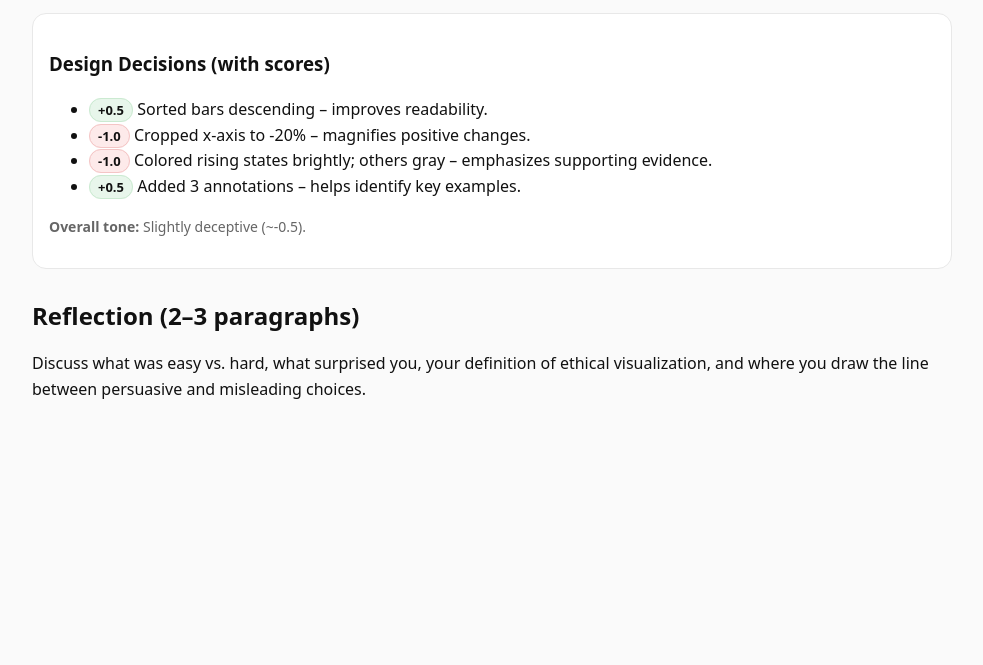
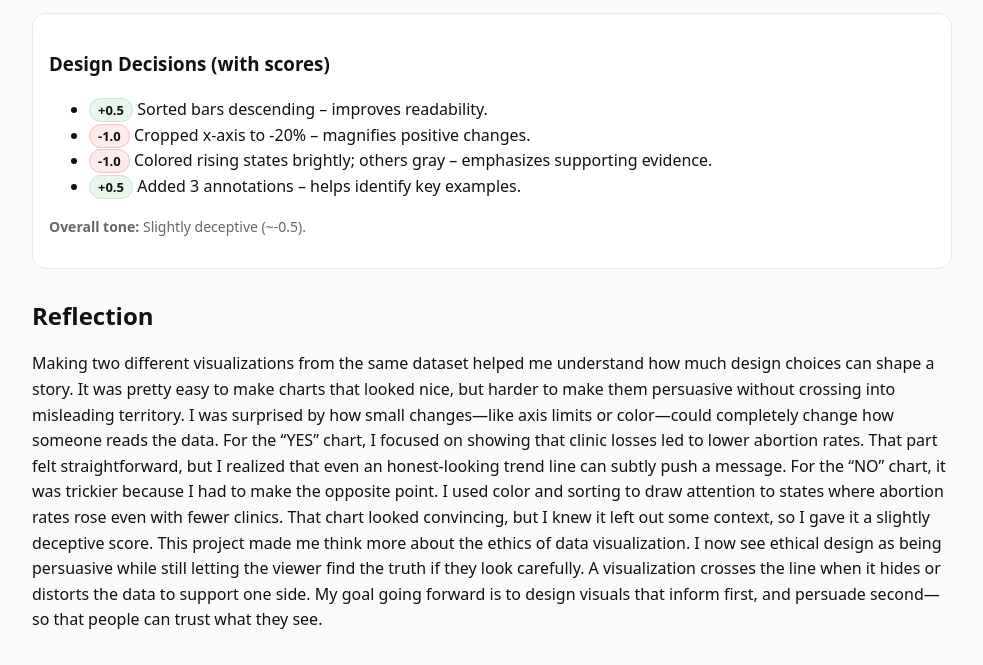
Before and after one commit to ppanchal-ucsd/project2, a plain HTML site: page index.html in a window 1280 px wide. Shown: the part 916-1581 px from the top of the page, without its empty margins (148-1131 px from the left). Before the commit the page ends 1351 px from the top, so only its background shows below. Drawn offline with Linux system fonts and the light colour scheme.

Commit message:
added more changes to site

```diff
--- a/index.html
+++ b/index.html
@@ -33,7 +33,7 @@
 
     <h2>Visualization A — Argues the proposition is <em>True</em></h2>
     <figure>
-      <img src="/Users/poojapanchal/Desktop/Images/yes_chart.png" alt="YES chart" style="width:100%;height:auto;border-radius:10px" />
+      <img src="yes_chart.png" alt="YES chart" style="width:100%;height:auto;border-radius:10px" />
       <figcaption>Caption: one sentence explaining how this supports the claim.</figcaption>
     </figure>
     <div class="decisions">
@@ -49,7 +49,7 @@
 
     <h2>Visualization B — Argues the proposition is <em>False</em></h2>
     <figure>
-      <img src="/Users/poojapanchal/Desktop/Images/no_chart.png" alt="NO chart" style="width:100%;height:auto;border-radius:10px" />
+      <img src="no_chart.png" alt="NO chart" style="width:100%;height:auto;border-radius:10px" />
       <figcaption>Caption: one sentence explaining how this refutes the claim.</figcaption>
     </figure>
     <div class="decisions">
@@ -63,8 +63,10 @@
       <p class="note"><strong>Overall tone:</strong> Slightly deceptive (~-0.5).</p>
     </div>
 
-    <h2>Reflection (2–3 paragraphs)</h2>
-    <p>Discuss what was easy vs. hard, what surprised you, your definition of ethical visualization, and where you draw the line between persuasive and misleading choices.</p>
+    <h2>Reflection</h2>
+    <p>Making two different visualizations from the same dataset helped me understand how much design choices can shape a story. It was pretty easy to make charts that looked nice, but harder to make them persuasive without crossing into misleading territory. I was surprised by how small changes—like axis limits or color—could completely change how someone reads the data.
+      For the “YES” chart, I focused on showing that clinic losses led to lower abortion rates. That part felt straightforward, but I realized that even an honest-looking trend line can subtly push a message. For the “NO” chart, it was trickier because I had to make the opposite point. I used color and sorting to draw attention to states where abortion rates rose even with fewer clinics. That chart looked convincing, but I knew it left out some context, so I gave it a slightly deceptive score.
+      This project made me think more about the ethics of data visualization. I now see ethical design as being persuasive while still letting the viewer find the truth if they look carefully. A visualization crosses the line when it hides or distorts the data to support one side. My goal going forward is to design visuals that inform first, and persuade second—so that people can trust what they see.</p>
 
     <footer>
     </footer>
```
